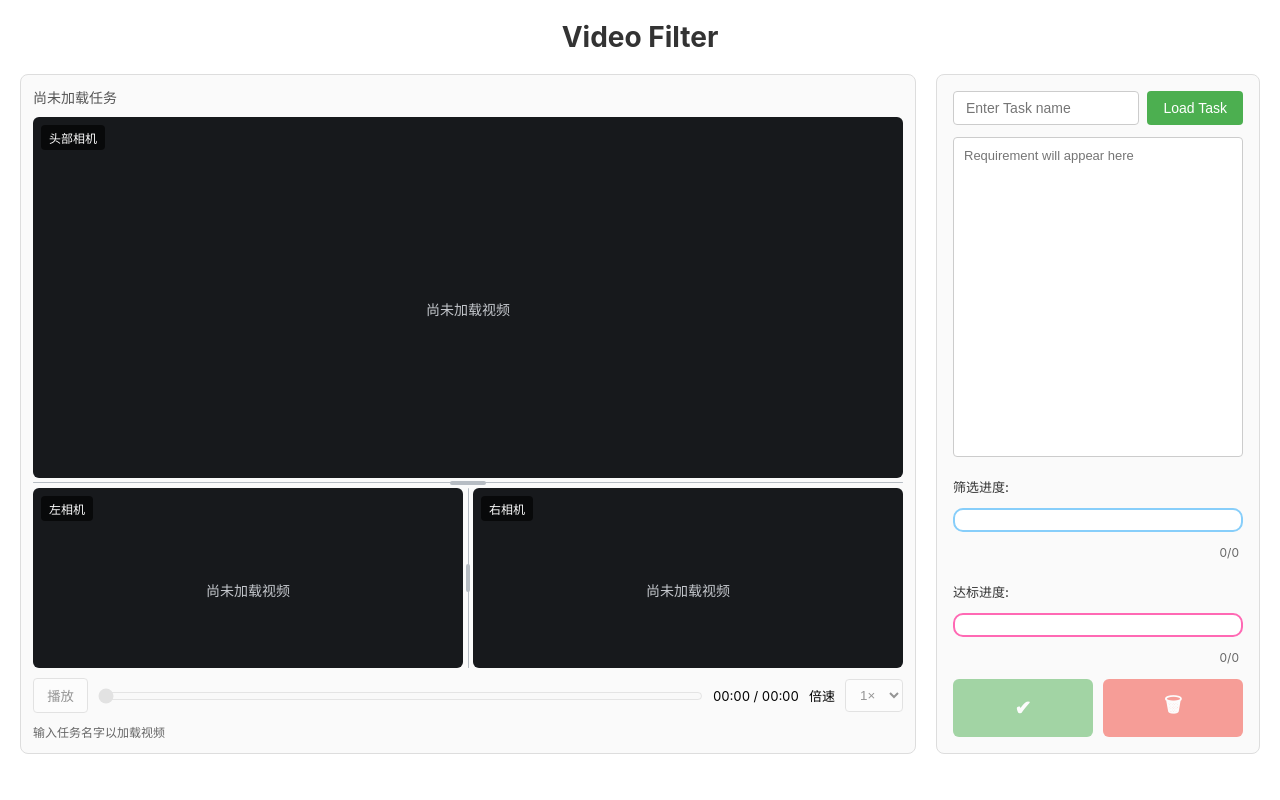
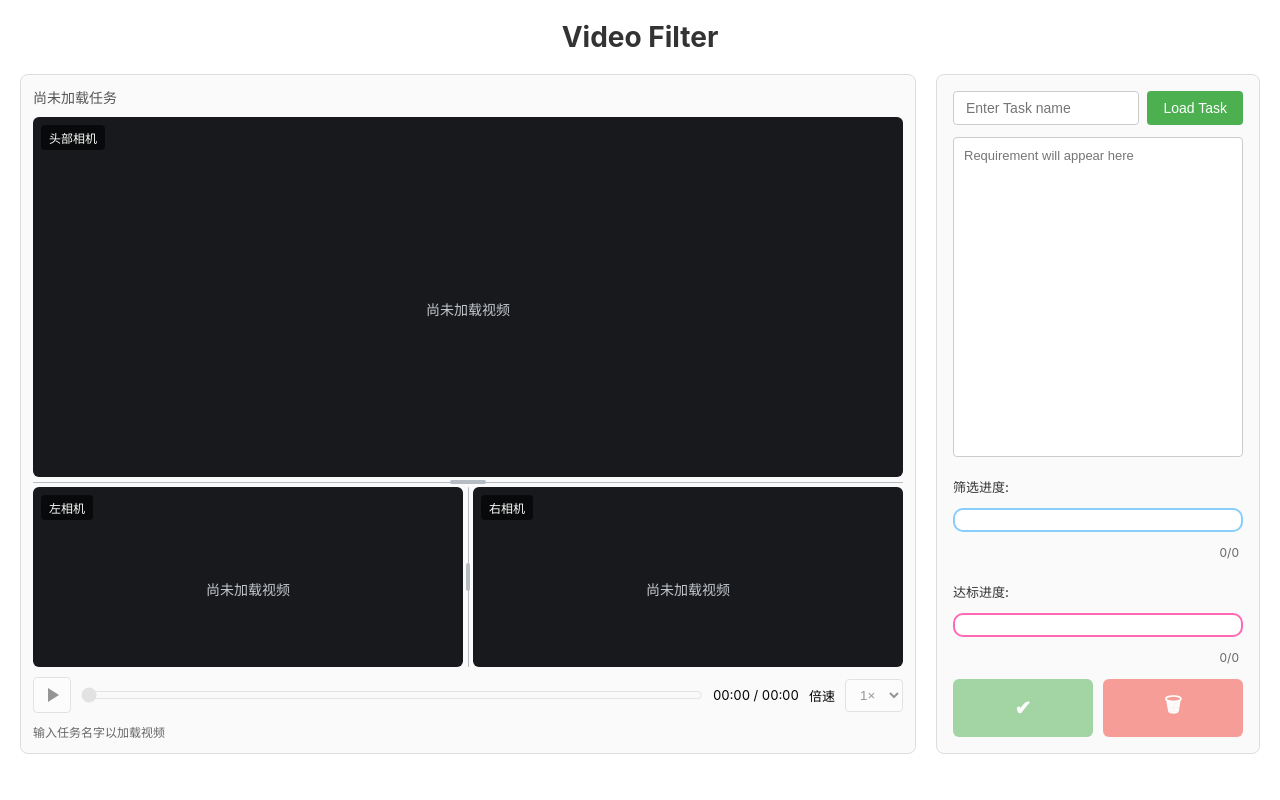
Before and after one commit to whY-note/video-filter, a Flask app: page / in a window 1280 px wide. Run offline with Flask 3, Linux system fonts and the light colour scheme.

Commit message:
change button style

```diff
--- a/static/css/style.css
+++ b/static/css/style.css
@@ -203,7 +203,26 @@ body.resizing-columns * {
 }
 
 #playPauseBtn {
-    min-width: 55px;
+    display: inline-flex;
+    align-items: center;
+    justify-content: center;
+    min-width: 38px;
+    height: 36px;
+    padding: 5px;
+    flex-shrink: 0;
+}
+
+#playPauseBtn svg {
+    fill: currentColor;
+}
+
+#playPauseBtn .pause-icon,
+#playPauseBtn.is-playing .play-icon {
+    display: none;
+}
+
+#playPauseBtn.is-playing .pause-icon {
+    display: inline;
 }
 
 #videoSeek {
--- a/static/js/app.js
+++ b/static/js/app.js
@@ -301,7 +301,8 @@ class SharedVideoPlayer {
         playPauseBtn.disabled = !enabled || this.scrubbing;
         videoSeek.disabled = !enabled;
         playbackSpeed.disabled = !enabled;
-        playPauseBtn.textContent = this.wantsPlay ? '暂停' : '播放';
+        playPauseBtn.classList.toggle('is-playing', this.wantsPlay);
+        playPauseBtn.title = this.wantsPlay ? '暂停' : '播放';
         playPauseBtn.setAttribute('aria-label', this.wantsPlay ? '暂停三路视频' : '播放三路视频');
         videoSeek.max = String(this.duration);
         videoSeek.value = String(this.position);
--- a/templates/index.html
+++ b/templates/index.html
@@ -37,7 +37,15 @@
                     </div>
                 </div>
                 <div class="playback-controls">
-                    <button id="playPauseBtn" type="button" disabled>播放</button>
+                    <button id="playPauseBtn" type="button" aria-label="播放三路视频" title="播放" disabled>
+                        <svg viewBox="0 0 24 24" width="24" height="24" aria-hidden="true" focusable="false">
+                            <path class="play-icon" d="M8 5v14l11-7z"></path>
+                            <g class="pause-icon">
+                                <rect x="6" y="5" width="4" height="14"></rect>
+                                <rect x="14" y="5" width="4" height="14"></rect>
+                            </g>
+                        </svg>
+                    </button>
                     <input id="videoSeek" type="range" min="0" max="0" step="0.01" value="0" aria-label="视频进度" disabled>
                     <output id="videoTime" for="videoSeek">00:00 / 00:00</output>
                     <label for="playbackSpeed">倍速</label>
```
